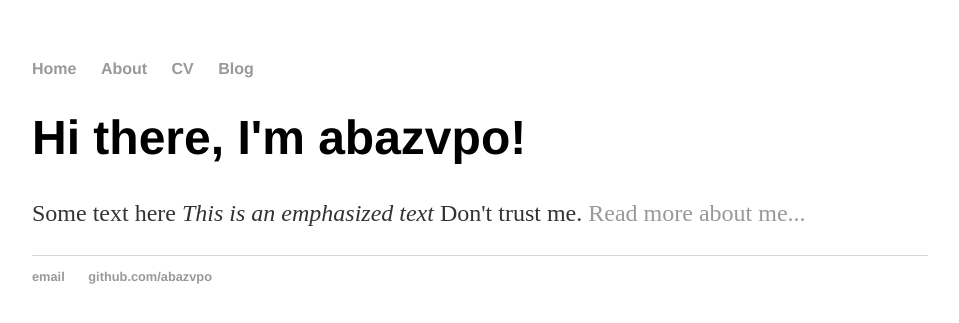
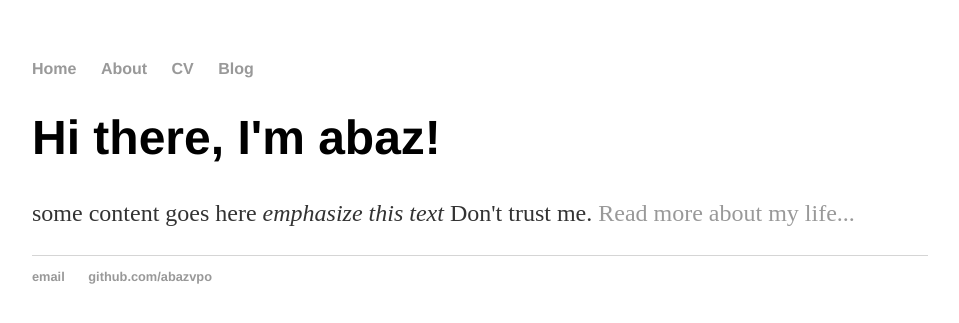
Before and after one commit to abazvpo/abazvpo.github.io, a Jekyll site: the page built from index.html, in a window 1280 px wide. Shown: the top 323 px of the page, without its empty margins (160-1119 px from the left). Built offline with Jekyll 4.4.1, drawn with Linux system fonts in a browser that asks for light colours.

Commit message:
Update index.html

```diff
--- a/index.html
+++ b/index.html
@@ -1,30 +1,8 @@
-<!DOCTYPE html>
-<html>
-	<head>
-		<title>Abazvpo</title>
-		<!-- link to main stylesheet -->
-		<link rel="stylesheet" type="text/css" href="/css/main.css">
-	</head>
-	<body>
-		<nav>
-    		<ul>
-        		<li><a href="/">Home</a></li>
-	        	<li><a href="/about">About</a></li>
-        		<li><a href="/cv">CV</a></li>
-        		<li><a href="/blog">Blog</a></li>
-    		</ul>
-		</nav>
-		<div class="container">
-    		<div class="blurb">
-        		<h1>Hi there, I'm abazvpo!</h1>
-				<p>Some text here <em>This is an emphasized text</em> Don't trust me. <a href="/about">Read more about me...</a></p>
-    		</div><!-- /.blurb -->
-		</div><!-- /.container -->
-		<footer>
-    		<ul>
-        		<li><a href="mailto:abazvpo@aaa.bbb.ccc">email</a></li>
-        		<li><a href="https://github.com/abazvpo">github.com/abazvpo</a></li>
-			</ul>
-		</footer>
-	</body>
-</html>
+---
+layout: default
+title: Hank Quinlan, Horrible Cop
+---
+<div class="blurb">
+	<h1>Hi there, I'm abaz!</h1>
+	<p>some content goes here <em>emphasize this text</em> Don't trust me. <a href="/about">Read more about my life...</a></p>
+</div><!-- /.blurb -->
```
